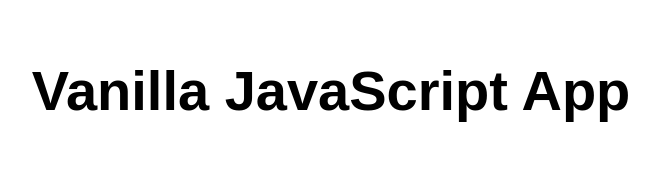
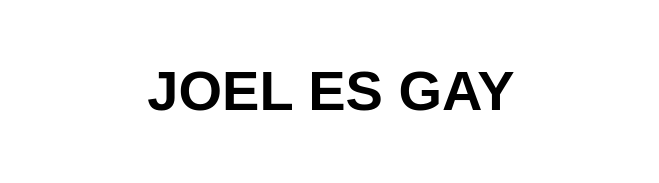
Before and after one commit to barbieto/PGWEB, a website: page src/index.html in a window 1280 px wide. Shown: the whole page, without its empty margins (309-968 px from the left). Drawn offline with Linux system fonts and the light colour scheme.

Commit message:
Update index.html

```diff
--- a/src/index.html
+++ b/src/index.html
@@ -10,7 +10,7 @@
 
 <body>
   <main>
-    <h1>Vanilla JavaScript App</h1>
+    <h1>JOEL ES GAY</h1>
   </main>
 </body>
 
```
